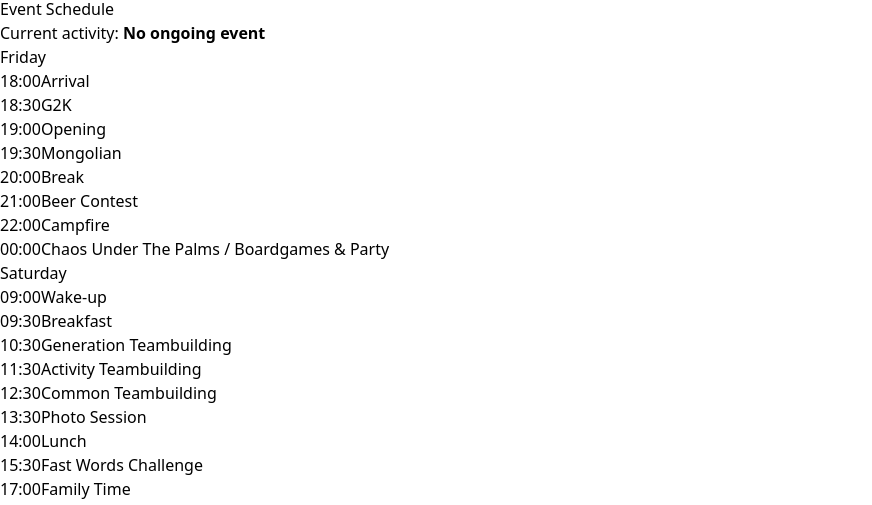
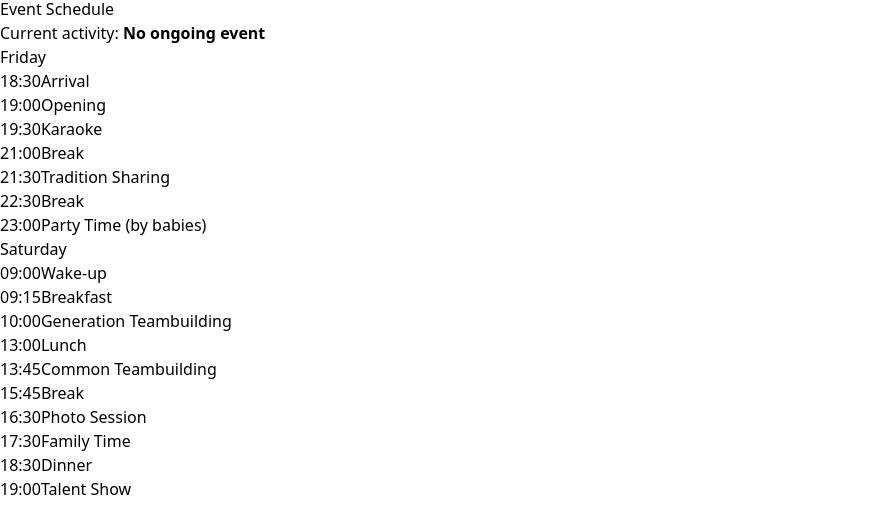
Before and after one commit to bestbrasov/site-mw, a React (Vite) app: page / in a window 1280 px wide. Shown: the part 447-952 px from the top of the page, without its empty margins (0-872 px from the left). Built offline with nearby package versions, Linux system fonts and the light colour scheme.

Commit message:
Updated the Schedule

```diff
--- a/src/components/Schedule.tsx
+++ b/src/components/Schedule.tsx
@@ -9,40 +9,39 @@ const Schedule: React.FC = () => {
         {
             day: "Friday",
             events: [
-                ["18:00", "Arrival"],
-                ["18:30", "G2K"],
+                ["18:30", "Arrival"],
                 ["19:00", "Opening"],
-                ["19:30", "Mongolian"],
-                ["20:00", "Break"],
-                ["21:00", "Beer Contest"],
-                ["22:00", "Campfire"],
-                ["00:00", "Chaos Under The Palms / Boardgames & Party"]
+                ["19:30", "Karaoke"],
+                ["21:00", "Break"],
+                ["21:30", "Tradition Sharing"],
+                ["22:30", "Break"],
+                ["23:00", "Party Time (by babies)"]
             ]
         },
         {
             day: "Saturday",
             events: [
                 ["09:00", "Wake-up"],
-                ["09:30", "Breakfast"],
-                ["10:30", "Generation Teambuilding"],
-                ["11:30", "Activity Teambuilding"],
-                ["12:30", "Common Teambuilding"],
-                ["13:30", "Photo Session"],
-                ["14:00", "Lunch"],
-                ["15:30", "Fast Words Challenge"],
-                ["17:00", "Family Time"],
+                ["09:15", "Breakfast"],
+                ["10:00", "Generation Teambuilding"],
+                ["13:00", "Lunch"],
+                ["13:45", "Common Teambuilding"],
+                ["15:45", "Break"],
+                ["16:30", "Photo Session"],
+                ["17:30", "Family Time"],
+                ["18:30", "Dinner"],
                 ["19:00", "Talent Show"],
-                ["20:30", "Dinner"],
-                ["21:30", "Cantus"],
-                ["23:00", "Minion Zzz Party"]
+                ["21:30", "Break"],
+                ["22:30", "Room Crawl"],
+                ["23:59", "Party Time"]
             ]
         },
         {
             day: "Sunday",
             events: [
                 ["09:00", "Wake-up"],
-                ["09:30", "Breakfast"],
-                ["13:00", "Departure"]
+                ["10:00", "Breakfast"],
+                ["11:00", "Departure"]
             ]
         }
     ];
```
